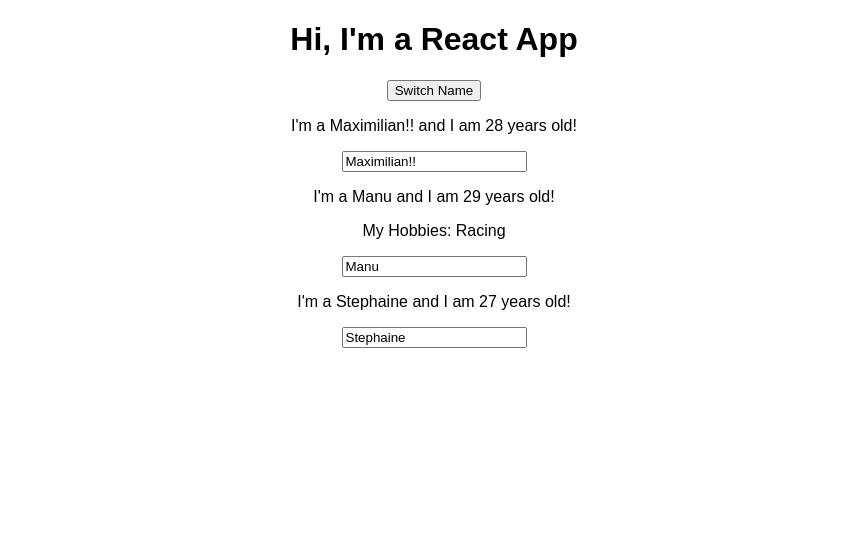
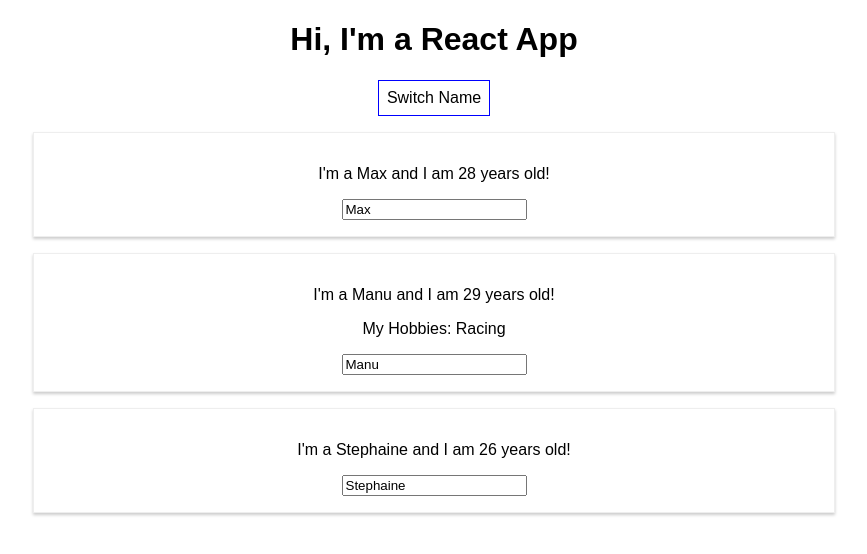
Before and after one commit to mattblum1/react-complete-guide, a React (Create React App) app: page / in a window 1280 px wide. Both pictures are taken after a click on the button "Switch Name". Shown: the top 554 px of the page, without its empty margins (206-1073 px from the left). Built offline with nearby package versions, Linux system fonts and the light colour scheme; the HTML template or start-up script is replaced by a standard one.

Commit message:
Add conditional content

```diff
--- a/src/App.js
+++ b/src/App.js
@@ -11,6 +11,17 @@
       { name: 'Manu', age: 29 },
       { name: 'Stephaine', age: 26 },
     ],
+    showPersons: false,
+  };
+
+  switchNameHandler = (newName) => {
+    this.setState({
+      persons: [
+        { name: newName, age: 28 },
+        { name: 'Manu', age: 29 },
+        { name: 'Stephaine', age: 27 },
+      ],
+    });
   };
 
   nameChangedHandler = (event) => {
@@ -23,23 +34,26 @@
     });
   };
 
-  switchNameHandler = (newName) => {
+  togglePersonsHandler = () => {
     this.setState({
-      persons: [
-        { name: newName, age: 28 },
-        { name: 'Manu', age: 29 },
-        { name: 'Stephaine', age: 27 },
-      ],
+      showPersons: !this.state.showPersons,
     });
   };
 
   render() {
-    return (
-      <div className="App">
-        <h1>Hi, I'm a React App</h1>
-        <button onClick={() => this.switchNameHandler('Maximilian!!')}>
-          Switch Name
-        </button>
+    const style = {
+      backgroundColor: 'white',
+      font: 'inherit',
+      border: '1px solid blue',
+      padding: '8px',
+      cursor: 'pointer',
+    };
+
+    let persons = null;
+
+    if (this.state.showPersons) {
+      persons = (
+        <div>
           <Person
             name={this.state.persons[0].name}
             age={this.state.persons[0].age}
@@ -59,6 +73,17 @@
         </div>
       );
     }
+
+    return (
+      <div className="App">
+        <h1>Hi, I'm a React App</h1>
+        <button onClick={this.togglePersonsHandler} style={style}>
+          Switch Name
+        </button>
+        {persons}
+      </div>
+    );
+  }
 }
 
 export default App;
--- /dev/null
+++ b/src/Person/Person.css
@@ -0,0 +1,8 @@
+.Person {
+  width: 60%;
+  margin: 16px auto;
+  border: 1px solid #eee;
+  box-shadow: 0 2px 3px #ccc;
+  padding: 16px;
+  text-align: center;
+}
--- a/src/Person/Person.js
+++ b/src/Person/Person.js
@@ -1,8 +1,10 @@
+import './Person.css';
+
 import React from 'react';
 
 const person = (props) => {
   return (
-    <div>
+    <div className="Person">
       <p onClick={props.click}>
         I'm a {props.name} and I am {props.age} years old!
       </p>
```
Lines whose indentation alone changed are shown as unchanged.
